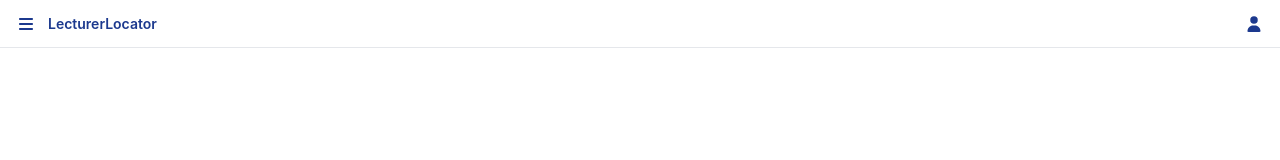
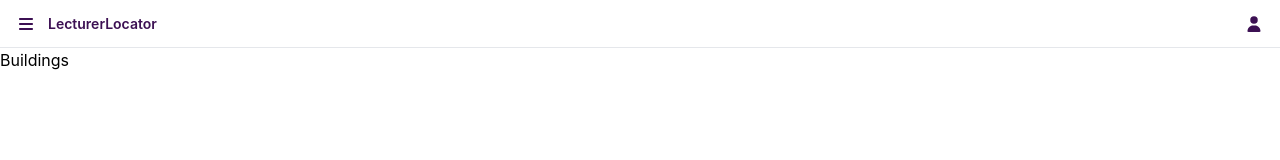
Before and after one commit to Connel101/lecturer-locator, a React (Vite) app in the folder frontend/: page /buildings in a window 1280 px wide. Before the commit this address had no page. Shown: the top 160 px of the page. Built offline with nearby package versions, Linux system fonts and the light colour scheme.

Commit message:
modified git navigation bar for sign out

```diff
--- a/frontend/src/App.tsx
+++ b/frontend/src/App.tsx
@@ -2,17 +2,22 @@ import Navbar from './Navbar'
 import { BrowserRouter, Routes, Route } from "react-router-dom"
 import Directory from "./Directory"
 import SignInOut from "./SignInOut"
+import Lecturers from "./Lecturers"
+import Buildings from "./Buildings"
 
 function App() {
   return (
-    <BrowserRouter>
-      <Navbar />
 
-      <Routes>
+   <BrowserRouter>
+       <Navbar />
+
+       <Routes>
         <Route path="/" element={<Directory />} />
-        <Route path="/directory" element={<Directory />} />
+       <Route path="/directory" element={<Directory />} />
         <Route path="/signin" element={<SignInOut />} />
-      </Routes>
+         <Route path="/lecturers" element={<Lecturers />} />
+         <Route path="/buildings" element={<Buildings />} />
+       </Routes>
     </BrowserRouter>
   )
 }
--- /dev/null
+++ b/frontend/src/Buildings.tsx
@@ -0,0 +1,9 @@
+function Buildings() {
+  return (
+    <div>
+      <h1>Buildings</h1>
+    </div>
+  );
+}
+
+export default Buildings;
--- /dev/null
+++ b/frontend/src/Lecturers.tsx
@@ -0,0 +1,9 @@
+function Lecturers() {
+  return (
+    <div>
+      <h1>Lecturers</h1>
+    </div>
+  );
+}
+
+export default Lecturers;
--- a/frontend/src/Navbar.tsx
+++ b/frontend/src/Navbar.tsx
@@ -6,44 +6,71 @@ import { Link } from "react-router-dom"
 
 function Navbar() {
   const [menu, setMenu] = useState(false)
-
+  const [signIn, setSignIn] = useState(false)
   return (
     <nav className="relative h-12 w-full bg-white border-b border-gray-200 flex items-center justify-between px-4">
         <div className="flex items-center gap-3">
             <button
                 type="button"
                 onClick={() => setMenu(!menu)}
-                className="text-blue-900 hover:text-blue-700"
+                className="text-[#3C1053] hover:text-[#8539B6]"
             >
           <FontAwesomeIcon icon={faBars} />
         </button>
-            <span className="text-sm font-semibold text-blue-900">
+            <span className="text-sm font-semibold text-[#3C1053]">
                 LecturerLocator
             </span>
         </div>
         <button
         type="button"
-        className="text-blue-900 hover:text-blue-700"
+        className="text-[#3C1053] hover:text-[#8539B6]"
          >
         <FontAwesomeIcon icon={faUser} />
       </button>
 
-       {menu && (
+       {menu && !signIn && (
         <div className="absolute top-12 left-0 w-48 bg-white border border-gray-200 shadow-md">
             <Link
             to="/directory"
             onClick={() => setMenu(false)}
-            className="block w-full px-4 py-3 hover:bg-gray-100"
+            className="font-poppins font-semibold text-xs text-[#5F5E62] hover:bg-[#8539B6] block w-full px-4 py-3 hover:text-[#3C1053]"
           >
             Directory
           </Link>
 
           <Link
             to="/signin"
+            onClick={() => {setMenu(false); setSignIn(true)}}
+            className="font-poppins font-semibold text-xs text-[#5F5E62] block w-full px-4 py-3 hover:bg-[#8539B6] hover:text-[#3C1053]"
+          >
+            Sign In
+          </Link>
+        </div>
+      )}
+
+      {menu && signIn && (
+        <div className="absolute top-12 left-0 w-48 bg-white border border-gray-200 shadow-md">
+            <Link
+            to="/lecturers"
             onClick={() => setMenu(false)}
-            className="block w-full px-4 py-3 hover:bg-gray-100"
+            className="font-poppins font-semibold text-xs text-[#5F5E62] hover:bg-[#8539B6] block w-full px-4 py-3 hover:text-[#3C1053]"
           >
-            Sign In / Out
+            Lecturers
+          </Link>
+
+          <Link
+            to="/buildings"
+            onClick={() => setMenu(false)}
+            className="font-poppins font-semibold text-xs text-[#5F5E62] hover:bg-[#8539B6] block w-full px-4 py-3 hover:text-[#3C1053]"
+          >
+            Buildings
+          </Link>
+          <Link
+            to="/directory"
+            onClick={() => { setMenu(false), setSignIn(false)}}
+           className="font-poppins font-semibold text-xs text-[#5F5E62] block w-full px-4 py-3 hover:bg-[#8539B6] hover:text-[#3C1053]"
+          >
+            Sign Out
           </Link>
         </div>
       )}
```
